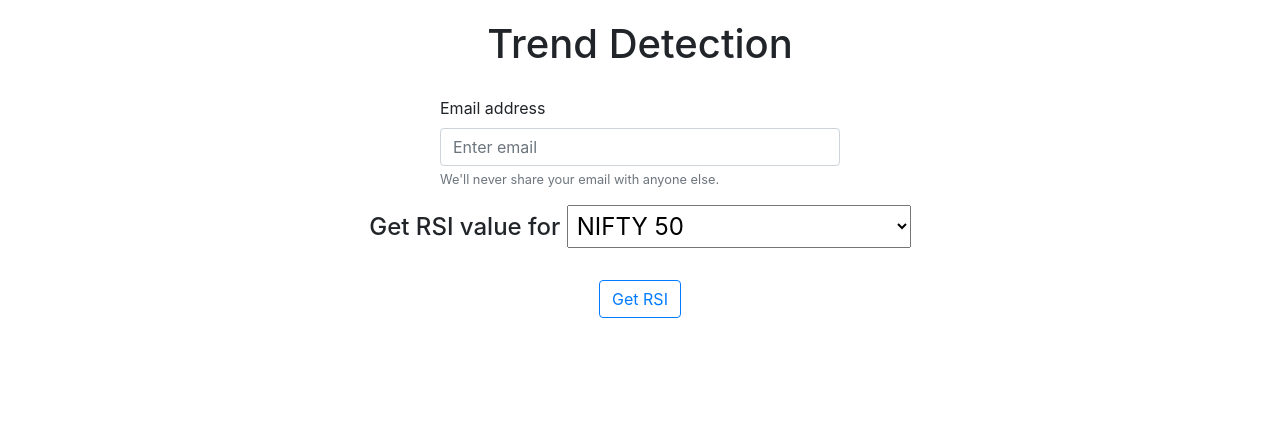
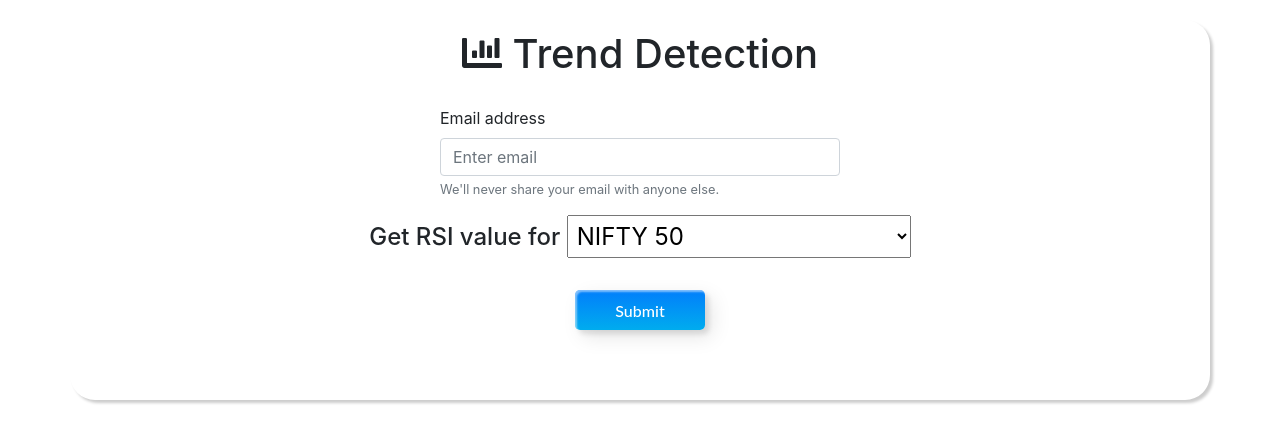
Before and after one commit to Pandani07/Final-Project, a Flask app: page /trend in a window 1280 px wide. Shown: the part 120-563 px from the top of the page. Run offline with Flask 2, Linux system fonts and the light colour scheme; parts of the project's set-up code (start-up, migrations or seed data) failed here and were passed over; some libraries are stand-ins or nearby versions.

Commit message:
Stylised button added

```diff
--- a/app.py
+++ b/app.py
@@ -11,11 +11,13 @@
 from scraping import get_rsi, get_nse_rsi
 import pickle
 
+from scraping import company_dict
+
 # Sendgrid API
 import sendgrid
 import os
 from sendgrid.helpers.mail import *
-sg = sendgrid.SendGridAPIClient('')
+sg = sendgrid.SendGridAPIClient('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')
 
 
 pickle_dict = {
@@ -59,6 +61,9 @@
 def detect_trend():
 
     company = request.form['company']
+
+    company_url = company_dict.get(company)
+
     uemail = request.form['uemail']
 
     from_email = Email("amarthya10@gmail.com")
@@ -83,16 +88,17 @@
     if trend_value=='1':
         trend ='Uptrend'
         #email send
-        text_content = 'RSI of ' + company + ' is ' + rsi + '\nTrend is ' + trend
-        content = Content("text/plain", text_content)
+        html_content = '<h2 style="color: red">' + company + ' is ' + trend + '</h2>\
+        <a style="text-decoration: none" href='+ company_url +'>Buy Stock</a>'
+        content = Content("text/html", html_content)
         mail = Mail(from_email, to_email, subject, content)
         response = sg.client.mail.send.post(request_body=mail.get())
 
     else:
         trend = 'Downtrend'
 
-        text_content = 'RSI of ' + company + ' is ' + rsi + '\nTrend is ' + trend
-        content = Content("text/plain", text_content)
+        html_content = '<h2 style="color: red">' + company + ' is ' + trend + '</h2>'
+        content = Content("text/html", html_content)
         mail = Mail(from_email, to_email, subject, content)
         response = sg.client.mail.send.post(request_body=mail.get())
 
--- a/scraping.py
+++ b/scraping.py
@@ -5,6 +5,7 @@
 from collections import OrderedDict
 from bs4 import BeautifulSoup
 
+nse_url = "https://www.moneycontrol.com/technical-analysis/indian-indices/nifty-50-9"
 infy_url ='https://www.moneycontrol.com/technical-analysis/infosys/IT'
 techm_url = 'https://www.moneycontrol.com/technical-analysis/techmahindra/TM4'
 wipro_url = 'https://www.moneycontrol.com/technical-analysis/wipro/W'
@@ -22,6 +23,7 @@
 tcs_url = 'https://www.moneycontrol.com/technical-analysis/tataconsultancyservices/TCS'
 
 company_dict = {
+    'NIFTY 50': nse_url,
     'Adani': adani_url,
     'Axis': axis_bank_url,
     'Cipla': cipla_url,
--- a/static/styles/styles.css
+++ b/static/styles/styles.css
@@ -0,0 +1,91 @@
+button {
+    margin: 20px;
+}
+.custom-btn {
+    width: 130px;
+    height: 40px;
+    color: #fff;
+    border-radius: 5px;
+    padding: 10px 25px;
+    font-family: 'Lato', sans-serif;
+    font-weight: 500;
+    background: transparent;
+    cursor: pointer;
+    transition: all 0.3s ease;
+    position: relative;
+    display: inline-block;
+    box-shadow:inset 2px 2px 2px 0px rgba(255,255,255,.5),
+    7px 7px 20px 0px rgba(0,0,0,.1),
+    4px 4px 5px 0px rgba(0,0,0,.1);
+    outline: none;
+}
+
+.btn-3 {
+    background: rgb(0,172,238);
+  background: linear-gradient(0deg, rgba(0,172,238,1) 0%, rgba(2,126,251,1) 100%);
+    width: 130px;
+    height: 40px;
+    line-height: 42px;
+    padding: 0;
+    border: none;
+
+  }
+  .btn-3 span {
+    position: relative;
+    display: block;
+    width: 100%;
+    height: 100%;
+  }
+  .btn-3:before,
+  .btn-3:after {
+    position: absolute;
+    content: "";
+    right: 0;
+    top: 0;
+     background: rgba(2,126,251,1);
+    transition: all 0.3s ease;
+  }
+  .btn-3:before {
+    height: 0%;
+    width: 2px;
+  }
+  .btn-3:after {
+    width: 0%;
+    height: 2px;
+  }
+  .btn-3:hover{
+     background: transparent;
+    box-shadow: none;
+  }
+  .btn-3:hover:before {
+    height: 100%;
+  }
+  .btn-3:hover:after {
+    width: 100%;
+  }
+  .btn-3 span:hover{
+     color: rgba(2,126,251,1);
+  }
+  .btn-3 span:before,
+  .btn-3 span:after {
+    position: absolute;
+    content: "";
+    left: 0;
+    bottom: 0;
+     background: rgba(2,126,251,1);
+    transition: all 0.3s ease;
+  }
+  .btn-3 span:before {
+    width: 2px;
+    height: 0%;
+  }
+  .btn-3 span:after {
+    width: 0%;
+    height: 2px;
+  }
+  .btn-3 span:hover:before {
+    height: 100%;
+  }
+  .btn-3 span:hover:after {
+    width: 100%;
+  }
--- a/templates/trend.html
+++ b/templates/trend.html
@@ -1,9 +1,9 @@
 {% extends "header.html" %}
 {% block content %}
-    <div style="margin-top: 20px;" class="container">
+    <div style="margin-top: 20px; padding: 10px; box-shadow: 3px 3px 3px rgba(0, 0, 0, 0.2); border-radius: 25px;" class="container">
 
         <center>
-            <h1>Trend Detection</h1>
+            <h1><i class="fas fa-chart-bar"></i> Trend Detection</h1>
         </center>
 
         <!-- <form action="{{url_for('trend')}}" method="POST" class="border rounded" style="padding: 20px;"> -->
@@ -45,7 +45,7 @@
 
                 <br>
                 <div class="text-center">
-                    <button type="submit" class="btn btn-md btn-outline-primary rounded-pill">Get RSI</button>
+                    <button type="submit" class="custom-btn btn-3"><span>Submit</span></button>
                 </div>
                 <br>
 
```
Also changed, not shown: templates/predict.html (+7 -1 lines).
